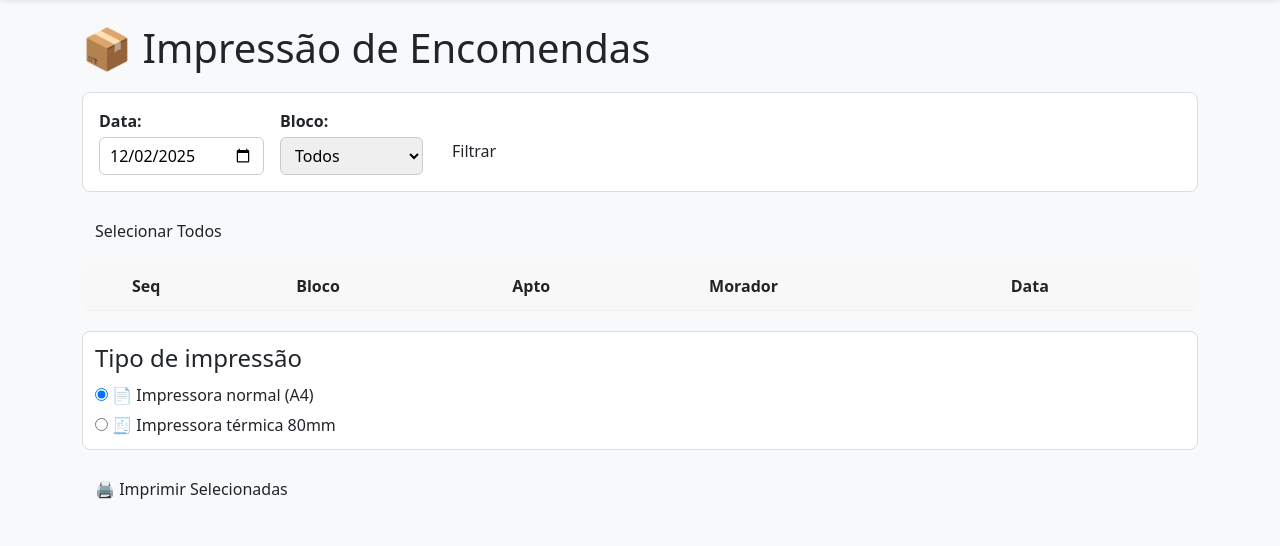
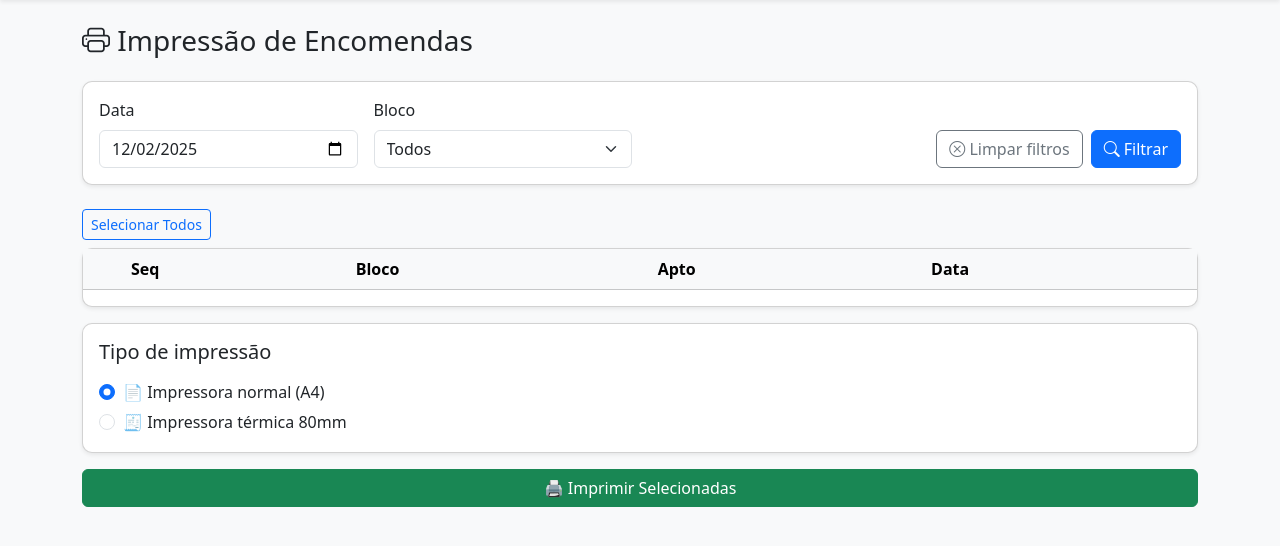
Before and after one commit to simoesjonatas/condominio_encomendas, a Django app: page /encomendas/impressao/ in a window 1280 px wide. Shown: the part 85-631 px from the top of the page. Run offline with Django 5.2, Linux system fonts and the light colour scheme; a user stored in the database is signed in; tables that the repository leaves empty hold one stand-in row (values such as "Sample post"); lists and menus that the app fills with data are empty; some libraries are stand-ins or nearby versions.

Commit message:
Melhora a usabilidade das páginas de impressão A4 e térmica. Ajusta estilos, tamanhos de fonte e estrutura das colunas. Atualiza a página de seleção de impressão com novos estilos e melhorias na interface

```diff
--- a/templates/encomendas/selecao_impressao.html
+++ b/templates/encomendas/selecao_impressao.html
@@ -3,70 +3,23 @@
 
 {% block content %}
 
-<h1 style="margin-bottom:20px;">📦 Impressão de Encomendas</h1>
+<h3 class="mb-4">
+    <i class="bi bi-printer"></i> Impressão de Encomendas
+</h3>
 
-<style>
-    .filtros-box {
-        display: flex;
-        gap: 16px;
-        flex-wrap: wrap;
-        padding: 16px;
-        background: #fff;
-        border-radius: 8px;
-        border: 1px solid #ddd;
-        margin-bottom: 20px;
-    }
+<!-- FILTROS -->
+<form method="get" class="card p-3 mb-4 shadow-sm">
 
-    .filtros-box label {
-        font-weight: bold;
-        margin-bottom: 4px;
-        display: block;
-    }
+    <div class="row g-3">
 
-    .filtros-box input,
-    .filtros-box select {
-        padding: 6px 10px;
-        border: 1px solid #ccc;
-        border-radius: 6px;
-    }
-
-    table {
-        width: 100%;
-        border-collapse: collapse;
-        background: white;
-        border-radius: 8px;
-        overflow: hidden;
-    }
-
-    th, td {
-        padding: 12px 10px;
-        border-bottom: 1px solid #eee;
-    }
-
-    th {
-        background: #f8f8f8;
-        font-weight: bold;
-    }
-
-    tr:hover {
-        background: #fafafa;
-    }
-
-    .btn-select-all {
-        margin-bottom: 12px;
-    }
-</style>
-
-<form method="get" class="filtros-box">
-
-    <div>
-        <label>Data:</label>
-        <input type="date" name="data" value="{{ data }}">
+        <div class="col-md-3">
+            <label class="form-label">Data</label>
+            <input type="date" name="data" value="{{ data }}" class="form-control">
         </div>
 
-    <div>
-        <label>Bloco:</label>
-        <select name="bloco">
+        <div class="col-md-3">
+            <label class="form-label">Bloco</label>
+            <select name="bloco" class="form-select">
                 <option value="">Todos</option>
                 {% for b in blocos %}
                     <option value="{{ b.id }}" {% if bloco_selecionado == b.id|stringformat:'s' %}selected{% endif %}>
@@ -76,30 +29,40 @@
             </select>
         </div>
 
-    {% comment %} <div style="display:flex; align-items:center; gap:6px; margin-top:22px;">
-        <input type="checkbox" name="pendentes" {% if pendentes %}checked{% endif %}>
-        <label style="margin:0;">Somente pendentes</label>
-    </div> {% endcomment %}
+        <div class="col-md-6 d-flex justify-content-end align-items-end gap-2">
+            <a href="{% url 'selecao_impressao' %}" class="btn btn-outline-secondary">
+                <i class="bi bi-x-circle"></i> Limpar filtros
+            </a>
 
-    <button class="btn primary" style="height:40px; margin-top:22px;">Filtrar</button>
+            <button class="btn btn-primary">
+                <i class="bi bi-search"></i> Filtrar
+            </button>
+        </div>
+
+    </div>
+
 </form>
 
-
+<!-- LISTAGEM -->
 <form method="post" action="{% url 'imprimir_encomendas' %}">
     {% csrf_token %}
 
-    <button type="button" class="btn btn-select-all" onclick="toggleSelectAll()">
+    <div class="d-flex justify-content-between mb-2">
+        <button type="button" class="btn btn-outline-primary btn-sm" onclick="toggleSelectAll()">
             Selecionar Todos
         </button>
+    </div>
 
-    <table>
-        <thead>
+    <div class="card shadow-sm">
+        <div class="table-responsive">
+            <table class="table table-hover align-middle">
+                <thead class="table-light">
                     <tr>
                         <th style="width:40px;"></th>
                         <th>Seq</th>
                         <th>Bloco</th>
                         <th>Apto</th>
-                <th>Morador</th>
+                        {% comment %} <th>Morador</th> {% endcomment %}
                         <th>Data</th>
                     </tr>
                 </thead>
@@ -107,34 +70,41 @@
                 <tbody>
                     {% for e in encomendas %}
                     <tr>
-                <td><input type="checkbox" class="chk" name="ids" value="{{ e.id }}"></td>
+                        <td><input type="checkbox" class="form-check-input chk" name="ids" value="{{ e.id }}"></td>
                         <td>#{{ e.sequencial_do_dia }}</td>
                         <td>{{ e.apartamento.bloco.nome }}</td>
                         <td>{{ e.apartamento.numero }}</td>
-                <td>{{ e.morador.nome }}</td>
+                        {% comment %} <td>{{ e.morador.nome }}</td> {% endcomment %}
                         <td>{{ e.data_recebimento }}</td>
                     </tr>
                     {% endfor %}
                 </tbody>
             </table>
+        </div>
+    </div>
 
-    <div style="margin-top:20px; padding:12px; background:#fff; border-radius:8px; border:1px solid #ddd;">
-        <h4 style="margin-bottom:10px;">Tipo de impressão</h4>
+    <div class="card p-3 mt-3 shadow-sm">
+        <h5 class="mb-3">Tipo de impressão</h5>
 
-        <label style="display:block; margin-bottom:6px;">
-            <input type="radio" name="tipo" value="a4" checked>
+        <div class="form-check">
+            <input class="form-check-input" type="radio" name="tipo" id="tipoA4" value="a4" checked>
+            <label class="form-check-label" for="tipoA4">
                 📄 Impressora normal (A4)
             </label>
+        </div>
 
-        <label style="display:block;">
-            <input type="radio" name="tipo" value="termica">
+        <div class="form-check mt-1">
+            <input class="form-check-input" type="radio" name="tipo" id="tipoTermica" value="termica">
+            <label class="form-check-label" for="tipoTermica">
                 🧾 Impressora térmica 80mm
             </label>
         </div>
+    </div>
 
-    <button class="btn success" style="margin-top:20px;">
+    <button class="btn btn-success w-100 mt-3">
         🖨 Imprimir Selecionadas
     </button>
+
 </form>
 
 <script>
@@ -142,11 +112,9 @@
 
     function toggleSelectAll() {
         selected = !selected;
-        const checks = document.querySelectorAll('.chk');
+        document.querySelectorAll('.chk').forEach(ch => ch.checked = selected);
 
-        checks.forEach(ch => ch.checked = selected);
-
-        const btn = document.querySelector('.btn-select-all');
+        const btn = document.querySelector('.btn-outline-primary');
         btn.innerHTML = selected ? "Desmarcar Todos" : "Selecionar Todos";
     }
 </script>
```
Also changed, not shown: templates/encomendas/impressao_a4.html (+54 -46 lines), templates/encomendas/impressao_termica.html (+53 -40 lines). Lines whose indentation alone changed are shown as unchanged.
